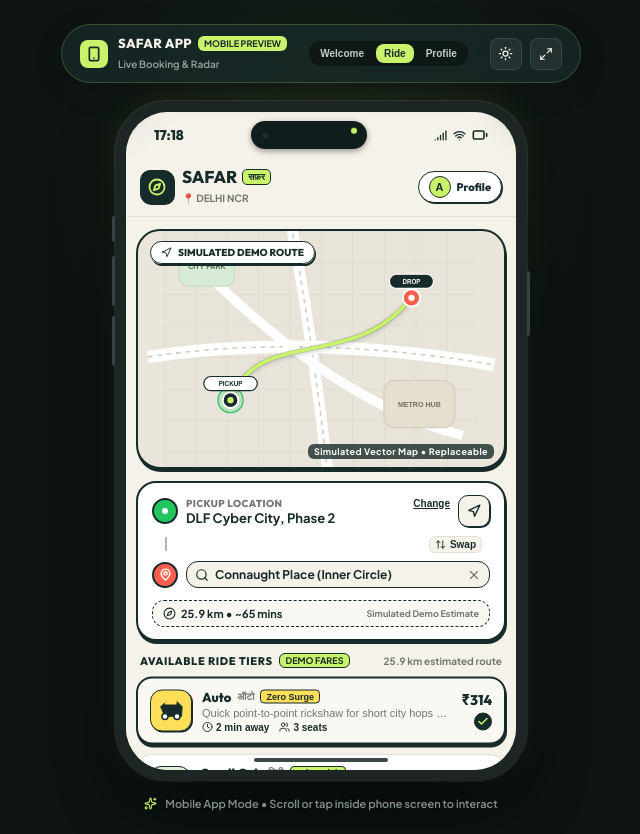
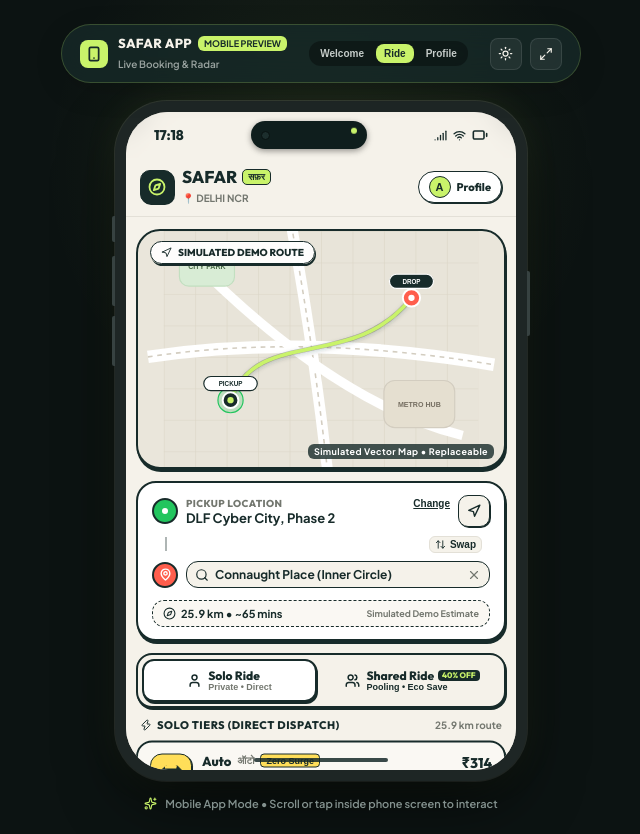
Before and after one commit to mahendraasingh/Car-Mate, a React (Vite) app: page / in a window 1280 px wide. Shown: the whole page, without its empty margins (319-959 px from the left). Built offline with nearby package versions, Linux system fonts and the light colour scheme.

Commit message:
feat(ride): add Solo Ride vs Shared Ride pooling toggle with 40% discount and map waypoints

```diff
--- a/src/components/booking/DriverInfoPanel.tsx
+++ b/src/components/booking/DriverInfoPanel.tsx
@@ -8,6 +8,7 @@
   driver: DriverInfo;
   estimatedFare: number;
   progressPercent: number;
+  rideMode?: 'solo' | 'shared';
   onCancelBooking: () => void;
   onStartTrip: () => void;
   onCompleteTrip: () => void;
@@ -19,6 +20,7 @@
   driver,
   estimatedFare,
   progressPercent,
+  rideMode = 'solo',
   onCancelBooking,
   onStartTrip,
   onCompleteTrip,
@@ -181,6 +183,41 @@
           </div>
         )}
       </div>
+
+      {/* Shared Ride Active Banner */}
+      {rideMode === 'shared' && (
+        <div
+          style={{
+            display: 'flex',
+            alignItems: 'center',
+            justifyContent: 'space-between',
+            backgroundColor: '#ECFDF5',
+            border: `1.5px solid #059669`,
+            borderRadius: '12px',
+            padding: '6px 10px',
+            fontSize: '11px',
+            fontWeight: 700,
+            color: '#065F46',
+          }}
+        >
+          <div style={{ display: 'flex', alignItems: 'center', gap: '6px' }}>
+            <span>🌱</span>
+            <span>Ride Pooling: Co-rider Ananya onboard (1 seat)</span>
+          </div>
+          <span
+            style={{
+              fontSize: '9px',
+              fontWeight: 800,
+              backgroundColor: '#059669',
+              color: '#FFFFFF',
+              padding: '1px 5px',
+              borderRadius: '6px',
+            }}
+          >
+            40% SAVED
+          </span>
+        </div>
+      )}
 
       {/* Driver & Vehicle Details Card */}
       <div
--- a/src/components/booking/VehicleSelection.tsx
+++ b/src/components/booking/VehicleSelection.tsx
@@ -1,70 +1,108 @@
 import React from 'react';
 import { colors } from '../../theme/tokens';
-import type { VehicleCategory, VehicleOption } from '../../types/passenger';
-import { Users, Clock, Check, Sparkles } from 'lucide-react';
+import type { VehicleCategory, RideMode } from '../../types/passenger';
+import { Users, User, Clock, Check, Sparkles, Leaf, Zap } from 'lucide-react';
 
 interface VehicleSelectionProps {
+  rideMode: RideMode;
+  onSelectRideMode: (mode: RideMode) => void;
   selectedCategory: VehicleCategory;
   onSelectCategory: (category: VehicleCategory) => void;
   distanceKm?: number;
 }
 
-export const VEHICLE_OPTIONS: VehicleOption[] = [
+interface DynamicTierConfig {
+  id: VehicleCategory;
+  name: string;
+  hindiName: string;
+  soloTitle: string;
+  sharedTitle: string;
+  soloDesc: string;
+  sharedDesc: string;
+  soloCapacity: string;
+  sharedCapacity: string;
+  baseFare: number;
+  perKmRate: number;
+  arrivalMin: number;
+  accentColor: string;
+  soloBadge: string;
+  sharedBadge: string;
+}
+
+const VEHICLE_CONFIGS: DynamicTierConfig[] = [
   {
     id: 'auto',
     name: 'Auto',
     hindiName: 'ऑटो',
-    categoryTitle: 'GULLY MASTER',
-    description: 'Quick point-to-point rickshaw for short city hops with zero surge.',
-    capacity: '3 seats',
-    demoBaseFare: 29,
-    demoPerKmRate: 11,
-    estimatedArrivalMin: 2,
+    soloTitle: 'SOLO AUTO',
+    sharedTitle: 'SHARED AUTO',
+    soloDesc: 'Direct point-to-point rickshaw for quick city hops with zero surge.',
+    sharedDesc: 'Share route seat with 1 co-rider along the way • Save 40% fare.',
+    soloCapacity: '3 seats',
+    sharedCapacity: '1-2 seats',
+    baseFare: 29,
+    perKmRate: 11,
+    arrivalMin: 2,
     accentColor: colors.doodleYellow,
-    badgeText: 'Zero Surge',
+    soloBadge: 'Zero Surge',
+    sharedBadge: 'Save 40%',
   },
   {
     id: 'small_cab',
     name: 'Small Cab',
     hindiName: 'मिनी',
-    categoryTitle: 'ECONOMICAL CAR',
-    description: 'Budget hatchback with chilled AC for affordable solo commutes.',
-    capacity: '4 seats',
-    demoBaseFare: 49,
-    demoPerKmRate: 14,
-    estimatedArrivalMin: 4,
+    soloTitle: 'SOLO HATCHBACK',
+    sharedTitle: 'POOL HATCHBACK',
+    soloDesc: 'Private budget hatchback with chilled AC for affordable solo commutes.',
+    sharedDesc: 'Pool with 1 verified commuter heading in the same direction.',
+    soloCapacity: '4 seats',
+    sharedCapacity: '1-2 seats',
+    baseFare: 49,
+    perKmRate: 14,
+    arrivalMin: 4,
     accentColor: '#E2F0D9',
-    badgeText: 'Value Pick',
+    soloBadge: 'Value Pick',
+    sharedBadge: 'Save 40%',
   },
   {
     id: 'compact_cab',
     name: 'Compact Cab',
     hindiName: 'प्राइम',
-    categoryTitle: 'EVERYDAY SEDAN',
-    description: 'Spacious sedan with top-rated captains for business & airport trips.',
-    capacity: '4 seats',
-    demoBaseFare: 69,
-    demoPerKmRate: 17,
-    estimatedArrivalMin: 3,
+    soloTitle: 'SOLO SEDAN',
+    sharedTitle: 'SMART CARPOOL',
+    soloDesc: 'Private spacious sedan with top-rated captains for business & airport.',
+    sharedDesc: 'Comfortable shared sedan carpool with verified corporate commuters.',
+    soloCapacity: '4 seats',
+    sharedCapacity: '1-2 seats',
+    baseFare: 69,
+    perKmRate: 17,
+    arrivalMin: 3,
     accentColor: colors.pureWhite,
-    badgeText: 'Top Rated',
+    soloBadge: 'Top Rated',
+    sharedBadge: 'Eco Prime',
   },
   {
     id: 'suv',
     name: 'SUV',
     hindiName: 'एक्सएल',
-    categoryTitle: 'EXTRA CAPACITY',
-    description: 'Spacious 6-seater with extra boot space for family & luggage.',
-    capacity: '6 seats',
-    demoBaseFare: 99,
-    demoPerKmRate: 23,
-    estimatedArrivalMin: 6,
+    soloTitle: 'SOLO SUV',
+    sharedTitle: 'SHARED SUV',
+    soloDesc: 'Private spacious 6-seater with huge boot space for family & luggage.',
+    sharedDesc: 'Group ride-pooling with extra legroom and personal space.',
+    soloCapacity: '6 seats',
+    sharedCapacity: '1-3 seats',
+    baseFare: 99,
+    perKmRate: 23,
+    arrivalMin: 6,
     accentColor: colors.freshLime,
-    badgeText: 'Extra Room',
+    soloBadge: 'Extra Room',
+    sharedBadge: 'Max Comfort',
   },
 ];
 
 export const VehicleSelection: React.FC<VehicleSelectionProps> = ({
+  rideMode,
+  onSelectRideMode,
   selectedCategory,
   onSelectCategory,
   distanceKm = 5.2,
@@ -80,6 +118,111 @@
       role="radiogroup"
       aria-label="Vehicle Categories"
     >
+      {/* 1. Solo vs Shared Ride Mode Selector */}
+      <div
+        style={{
+          display: 'grid',
+          gridTemplateColumns: '1fr 1fr',
+          gap: '8px',
+          backgroundColor: colors.warmIvory,
+          border: `2px solid ${colors.deepForest}`,
+          borderRadius: '16px',
+          padding: '4px',
+          boxShadow: '1px 2px 0px #172B2A',
+        }}
+      >
+        {/* Solo Ride Button */}
+        <button
+          type="button"
+          onClick={() => onSelectRideMode('solo')}
+          style={{
+            display: 'flex',
+            alignItems: 'center',
+            justifyContent: 'center',
+            gap: '6px',
+            padding: '8px 10px',
+            borderRadius: '12px',
+            border: rideMode === 'solo' ? `2px solid ${colors.deepForest}` : '1.5px solid transparent',
+            backgroundColor: rideMode === 'solo' ? colors.pureWhite : 'transparent',
+            color: colors.deepForest,
+            cursor: 'pointer',
+            boxShadow: rideMode === 'solo' ? '1px 2px 0px #172B2A' : 'none',
+            transition: 'all 0.18s ease',
+          }}
+        >
+          <User size={15} color={colors.deepForest} strokeWidth={2.4} />
+          <div style={{ textAlign: 'left' }}>
+            <div
+              style={{
+                fontFamily: 'var(--font-display)',
+                fontSize: '12px',
+                fontWeight: 800,
+                lineHeight: 1.1,
+              }}
+            >
+              Solo Ride
+            </div>
+            <div style={{ fontSize: '9px', fontWeight: 600, color: colors.mutedGrey }}>
+              Private • Direct
+            </div>
+          </div>
+        </button>
+
+        {/* Shared Ride Button */}
+        <button
+          type="button"
+          onClick={() => onSelectRideMode('shared')}
+          style={{
+            display: 'flex',
+            alignItems: 'center',
+            justifyContent: 'center',
+            gap: '6px',
+            padding: '8px 10px',
+            borderRadius: '12px',
+            border: rideMode === 'shared' ? `2px solid ${colors.deepForest}` : '1.5px solid transparent',
+            backgroundColor: rideMode === 'shared' ? colors.freshLime : 'transparent',
+            color: colors.deepForest,
+            cursor: 'pointer',
+            boxShadow: rideMode === 'shared' ? '1px 2px 0px #172B2A' : 'none',
+            position: 'relative',
+            transition: 'all 0.18s ease',
+          }}
+        >
+          <Users size={15} color={colors.deepForest} strokeWidth={2.4} />
+          <div style={{ textAlign: 'left' }}>
+            <div
+              style={{
+                fontFamily: 'var(--font-display)',
+                fontSize: '12px',
+                fontWeight: 800,
+                lineHeight: 1.1,
+                display: 'flex',
+                alignItems: 'center',
+                gap: '4px',
+              }}
+            >
+              <span>Shared Ride</span>
+              <span
+                style={{
+                  fontSize: '8px',
+                  fontWeight: 800,
+                  backgroundColor: colors.deepForest,
+                  color: colors.freshLime,
+                  padding: '1px 4px',
+                  borderRadius: '4px',
+                }}
+              >
+                40% OFF
+              </span>
+            </div>
+            <div style={{ fontSize: '9px', fontWeight: 700, color: colors.deepForest }}>
+              Pooling • Eco Save
+            </div>
+          </div>
+        </button>
+      </div>
+
+      {/* Mode Sub-banner Info */}
       <div
         style={{
           display: 'flex',
@@ -88,31 +231,23 @@
           padding: '0 4px',
         }}
       >
-        <div style={{ display: 'flex', alignItems: 'center', gap: '6px' }}>
+        <div style={{ display: 'flex', alignItems: 'center', gap: '5px' }}>
+          {rideMode === 'shared' ? (
+            <Leaf size={12} color="#166534" />
+          ) : (
+            <Zap size={12} color={colors.deepForest} />
+          )}
           <span
             style={{
               fontFamily: 'var(--font-display)',
               fontSize: '11px',
               fontWeight: 800,
               color: colors.deepForest,
-              letterSpacing: '0.6px',
+              letterSpacing: '0.5px',
               textTransform: 'uppercase',
             }}
           >
-            AVAILABLE RIDE TIERS
-          </span>
-          <span
-            style={{
-              fontSize: '9px',
-              fontWeight: 800,
-              backgroundColor: colors.freshLime,
-              color: colors.deepForest,
-              padding: '1px 6px',
-              borderRadius: '6px',
-              border: `1px solid ${colors.deepForest}`,
-            }}
-          >
-            DEMO FARES
+            {rideMode === 'shared' ? 'POOLING TIERS (40% DISCOUNTED)' : 'SOLO TIERS (DIRECT DISPATCH)'}
           </span>
         </div>
         <span
@@ -122,7 +257,7 @@
             color: colors.mutedGrey,
           }}
         >
-          {distanceKm.toFixed(1)} km estimated route
+          {distanceKm.toFixed(1)} km route
         </span>
       </div>
 
@@ -135,10 +270,12 @@
           width: '100%',
         }}
       >
-        {VEHICLE_OPTIONS.map((option) => {
+        {VEHICLE_CONFIGS.map((option) => {
           const isSelected = selectedCategory === option.id;
-          // Calculate estimated demo fare: baseFare + (distance * perKmRate)
-          const calculatedDemoFare = Math.round(option.demoBaseFare + distanceKm * option.demoPerKmRate);
+          // Calculate standard solo fare: baseFare + (distance * perKmRate)
+          const standardFare = Math.round(option.baseFare + distanceKm * option.perKmRate);
+          // When shared, apply 40% discount (~60% of original fare)
+          const finalFare = rideMode === 'shared' ? Math.round(standardFare * 0.6) : standardFare;
 
           return (
             <button
@@ -237,7 +374,7 @@
                         color: colors.deepForest,
                       }}
                     >
-                      {option.name}
+                      {rideMode === 'shared' ? `Shared ${option.name}` : option.name}
                     </span>
                     <span
                       style={{
@@ -252,14 +389,14 @@
                       style={{
                         fontSize: '9px',
                         fontWeight: 800,
-                        backgroundColor: option.id === 'auto' ? colors.doodleYellow : colors.freshLime,
+                        backgroundColor: rideMode === 'shared' ? colors.freshLime : (option.id === 'auto' ? colors.doodleYellow : colors.warmIvory),
                         color: colors.deepForest,
                         padding: '1px 5px',
                         borderRadius: '4px',
                         border: `1px solid ${colors.deepForest}`,
                       }}
                     >
-                      {option.badgeText}
+                      {rideMode === 'shared' ? option.sharedBadge : option.soloBadge}
                     </span>
                   </div>
 
@@ -273,17 +410,17 @@
                       textOverflow: 'ellipsis',
                     }}
                   >
-                    {option.description}
+                    {rideMode === 'shared' ? option.sharedDesc : option.soloDesc}
                   </p>
 
                   <div style={{ display: 'flex', alignItems: 'center', gap: '10px', color: colors.deepForest }}>
                     <span style={{ display: 'inline-flex', alignItems: 'center', gap: '3px', fontSize: '10px', fontWeight: 700 }}>
                       <Clock size={11} color={colors.deepForest} />
-                      {option.estimatedArrivalMin} min away
+                      {option.arrivalMin} min away
                     </span>
                     <span style={{ display: 'inline-flex', alignItems: 'center', gap: '3px', fontSize: '10px', fontWeight: 700 }}>
                       <Users size={11} color={colors.deepForest} />
-                      {option.capacity}
+                      {rideMode === 'shared' ? option.sharedCapacity : option.soloCapacity}
                     </span>
                   </div>
                 </div>
@@ -300,16 +437,33 @@
                   marginLeft: '8px',
                 }}
               >
+                <div style={{ display: 'flex', flexDirection: 'column', alignItems: 'flex-end' }}>
+                  {rideMode === 'shared' && (
+                    <span
+                      style={{
+                        fontSize: '10px',
+                        color: colors.mutedGrey,
+                        textDecoration: 'line-through',
+                        fontWeight: 600,
+                        lineHeight: 1,
+                      }}
+                    >
+                      ₹{standardFare}
+                    </span>
+                  )}
                   <span
                     style={{
                       fontFamily: 'var(--font-display)',
                       fontSize: '14px',
                       fontWeight: 800,
-                    color: colors.deepForest,
+                      color: rideMode === 'shared' ? '#166534' : colors.deepForest,
+                      lineHeight: 1.1,
                     }}
                   >
-                  ₹{calculatedDemoFare}
+                    ₹{finalFare}
                   </span>
+                </div>
+
                 <div
                   style={{
                     width: '18px',
@@ -342,8 +496,14 @@
         }}
       >
         <Sparkles size={11} color={colors.deepForest} />
-        <span>Fares shown are demo estimates based on distance. No hidden surge.</span>
+        <span>
+          {rideMode === 'shared'
+            ? 'Shared pooling matches you with verified commuters along your path.'
+            : 'Solo ride guarantees non-stop private point-to-point journey with zero detour.'}
+        </span>
       </div>
     </div>
   );
 };
+
+export const VEHICLE_OPTIONS = VEHICLE_CONFIGS;
--- a/src/components/map/SimulatedMap.tsx
+++ b/src/components/map/SimulatedMap.tsx
@@ -9,6 +9,7 @@
   destination,
   driverMarker,
   progressPercent = 0,
+  rideMode = 'solo',
   style,
 }) => {
   // SVG Canvas dimensions: 400x320
@@ -198,6 +199,20 @@
           </g>
         )}
 
+        {/* SHARED RIDE CO-RIDER WAYPOINT NODE */}
+        {rideMode === 'shared' && (mode === 'route_overview' || mode === 'trip_active' || mode === 'trip_completed') && (
+          <g transform="translate(195, 145)">
+            <circle cx="0" cy="0" r="14" fill={colors.freshLime} stroke={colors.deepForest} strokeWidth="2" />
+            <circle cx="-3" cy="-2" r="2" fill={colors.deepForest} />
+            <circle cx="3" cy="-2" r="2" fill={colors.deepForest} />
+            <path d="M-4 3 Q 0 7, 4 3" stroke={colors.deepForest} strokeWidth="1.5" fill="none" />
+            <rect x="-38" y="16" width="76" height="15" rx="7.5" fill={colors.pureWhite} stroke={colors.deepForest} strokeWidth="1.2" />
+            <text x="0" y="27" fontSize="7" fontWeight="800" fill={colors.deepForest} textAnchor="middle" fontFamily="sans-serif">
+              CO-RIDER POOL
+            </text>
+          </g>
+        )}
+
         {/* ANIMATED DRIVER VEHICLE MARKER */}
         {(mode === 'driver_approaching' || mode === 'trip_active' || mode === 'trip_completed') && (
           <g
--- a/src/components/passenger/PassengerHomeScreen.tsx
+++ b/src/components/passenger/PassengerHomeScreen.tsx
@@ -1,7 +1,7 @@
 import React, { useState, useEffect, useRef } from 'react';
 import { colors } from '../../theme/tokens';
 import type { MapPoint, MapMode } from '../../types/map';
-import type { BookingStatus, DriverInfo, VehicleCategory } from '../../types/passenger';
+import type { BookingStatus, DriverInfo, VehicleCategory, RideMode } from '../../types/passenger';
 import { locationService, DEMO_PRESET_LOCATIONS } from '../../services/locationService';
 import type { LocationPermissionState } from '../../services/locationService';
 import { profileStorage } from '../../services/profileStorage';
@@ -27,6 +27,7 @@
 
   // Booking Flow States
   const [bookingStatus, setBookingStatus] = useState<BookingStatus>('idle');
+  const [rideMode, setRideMode] = useState<RideMode>('solo');
   const [selectedVehicle, setSelectedVehicle] = useState<VehicleCategory>('auto');
   const [driverProgress, setDriverProgress] = useState<number>(0);
   const [assignedDriver, setAssignedDriver] = useState<DriverInfo | null>(null);
@@ -68,7 +69,8 @@
   const durationMin = locationService.estimateDurationMin(distanceKm, selectedVehicle);
 
   const currentVehicleOption = VEHICLE_OPTIONS.find((v) => v.id === selectedVehicle) || VEHICLE_OPTIONS[0];
-  const estimatedFare = Math.round(currentVehicleOption.demoBaseFare + distanceKm * currentVehicleOption.demoPerKmRate);
+  const standardFare = Math.round(currentVehicleOption.baseFare + distanceKm * currentVehicleOption.perKmRate);
+  const estimatedFare = rideMode === 'shared' ? Math.round(standardFare * 0.6) : standardFare;
 
   // Start booking transition
   const handleConfirmRide = () => {
@@ -83,8 +85,12 @@
         totalTrips: 1840,
         avatarUrl: '',
         vehicleCategory: selectedVehicle,
-        vehicleModel: selectedVehicle === 'auto' ? 'Bajaj Compact 4S RE' : 'Maruti Suzuki WagonR',
-        vehicleColor: selectedVehicle === 'auto' ? 'Yellow & Green' : 'Silky Silver',
+        vehicleModel: selectedVehicle === 'auto'
+          ? (rideMode === 'shared' ? 'Bajaj RE (Shared Auto)' : 'Bajaj Compact 4S RE')
+          : (rideMode === 'shared' ? 'Maruti WagonR (Smart Pool)' : 'Maruti Suzuki WagonR'),
+        vehicleColor: selectedVehicle === 'auto'
+          ? (rideMode === 'shared' ? 'Yellow & Green • Co-rider Ananya aboard' : 'Yellow & Green')
+          : (rideMode === 'shared' ? 'Silky Silver • Co-rider Ananya aboard' : 'Silky Silver'),
         licensePlate: selectedVehicle === 'auto' ? 'DL 1R Q 9421 • Demo' : 'DL 1C AB 4022 • Demo',
         etaMinutes: 2,
         isDemoData: true,
@@ -145,7 +151,9 @@
         destinationName: destination.name.split(',')[0],
         farePaid: estimatedFare,
         status: 'completed',
-        driverName: assignedDriver ? `${assignedDriver.name} (${assignedDriver.licensePlate.split('•')[0].trim()})` : 'Captain Vikram',
+        driverName: assignedDriver
+          ? `${assignedDriver.name} (${rideMode === 'shared' ? 'Shared Pool' : 'Solo'} • ${assignedDriver.licensePlate.split('•')[0].trim()})`
+          : 'Captain Vikram',
       });
     }
   };
@@ -335,6 +343,7 @@
               : null
           }
           progressPercent={driverProgress}
+          rideMode={rideMode}
         />
 
         {/* Searching Nearby Captains Radar Modal Overlay */}
@@ -375,10 +384,12 @@
 
             <div>
               <h3 style={{ margin: 0, fontFamily: 'var(--font-display)', fontSize: '16px', fontWeight: 800, color: colors.deepForest }}>
-                Connecting to Nearby Captain...
+                {rideMode === 'shared' ? 'Finding Shared Route Match...' : 'Connecting to Nearby Captain...'}
               </h3>
               <p style={{ margin: '4px 0 0', fontSize: '11px', color: colors.mutedGrey, fontWeight: 600 }}>
-                Matching verified {selectedVehicle.replace('_', ' ')} captains near your pickup location.
+                {rideMode === 'shared'
+                  ? `Pairing with verified co-riders & ${selectedVehicle.replace('_', ' ')} captain.`
+                  : `Matching direct verified ${selectedVehicle.replace('_', ' ')} captains near pickup.`}
               </p>
             </div>
 
@@ -409,6 +420,7 @@
             driver={assignedDriver}
             estimatedFare={estimatedFare}
             progressPercent={driverProgress}
+            rideMode={rideMode}
             onCancelBooking={handleCancelBooking}
             onStartTrip={handleStartTrip}
             onCompleteTrip={handleCompleteTrip}
@@ -431,8 +443,10 @@
               durationMin={durationMin}
             />
 
-            {/* Vehicle Selection Cards */}
+            {/* Vehicle Selection Cards with Solo vs Shared Mode */}
             <VehicleSelection
+              rideMode={rideMode}
+              onSelectRideMode={setRideMode}
               selectedCategory={selectedVehicle}
               onSelectCategory={setSelectedVehicle}
               distanceKm={distanceKm}
@@ -464,7 +478,11 @@
                 transition: 'all 0.15s ease',
               }}
             >
-              <span>Confirm Ride • ₹{estimatedFare}</span>
+              <span>
+                {rideMode === 'shared'
+                  ? `Confirm Shared Ride • ₹${estimatedFare} (Save 40%)`
+                  : `Confirm Solo Ride • ₹${estimatedFare}`}
+              </span>
               <ArrowRight size={16} color={colors.freshLime} strokeWidth={2.6} />
             </button>
           </>
--- a/src/types/map.ts
+++ b/src/types/map.ts
@@ -41,6 +41,7 @@
   driverMarker?: VehicleMarkerData | null;
   route?: RouteGeometry | null;
   progressPercent?: number;
+  rideMode?: 'solo' | 'shared';
   onMarkerClick?: (markerId: string) => void;
   className?: string;
   style?: React.CSSProperties;
--- a/src/types/passenger.ts
+++ b/src/types/passenger.ts
@@ -5,6 +5,8 @@
 import type { Coordinates, MapPoint, RouteGeometry } from './map';
 
 export type VehicleCategory = 'auto' | 'small_cab' | 'compact_cab' | 'suv';
+
+export type RideMode = 'solo' | 'shared';
 
 export interface VehicleOption {
   id: VehicleCategory;
```
Lines whose indentation alone changed are shown as unchanged.
